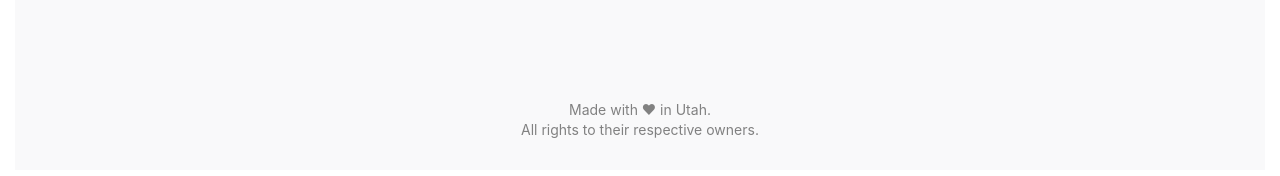
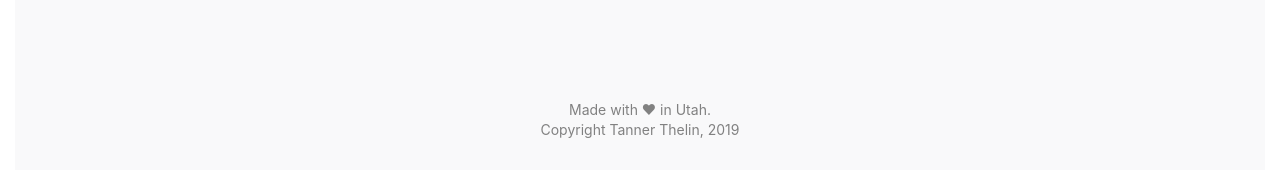
Before and after one commit to tannerthelin/tannerthelin-vue-final-project, a Vue app: page / in a window 1280 px wide. Shown: the part 710-886 px from the top of the page. Built offline with nearby package versions, Linux system fonts and the light colour scheme; a web font is replaced by a local one.

Commit message:
Making a quick change to the footer

```diff
--- a/src/components/Footer.vue
+++ b/src/components/Footer.vue
@@ -1,6 +1,6 @@
 <template>
     <div>
-        <p>Made with ♥ in Utah. <br> All rights to their respective owners.</p>
+        <p>Made with ♥ in Utah. <br>Copyright Tanner Thelin, 2019</p>
     </div>
 </template>
 
```
